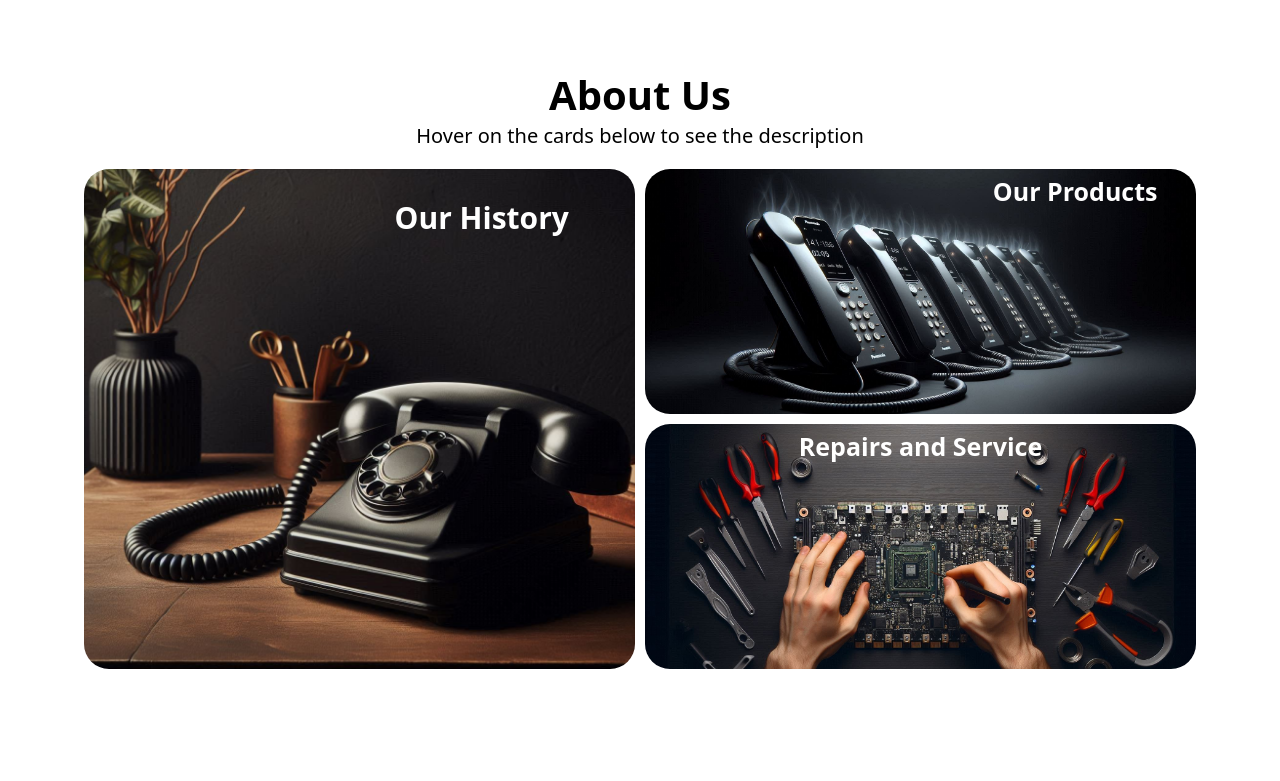
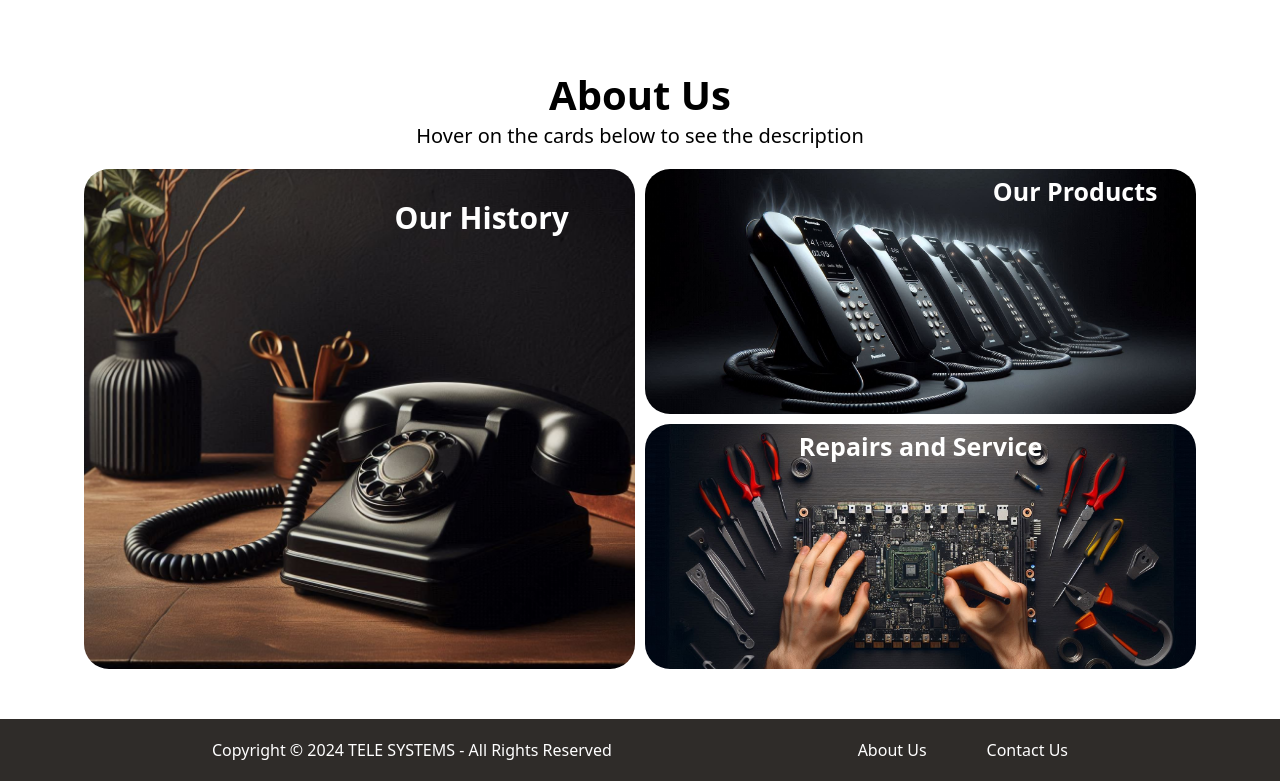
Before and after one commit to AthulBiju11/TeleSystems-Website, an Astro site: page / in a window 1280 px wide. Shown: the part 1313-2094 px from the top of the page. Before the commit the page ends 2002 px from the top, so only its background shows below. Built offline with nearby package versions, Linux system fonts and the light colour scheme; Astro itself is replaced by a stand-in of ours.

Commit message:
Finished with footer component

```diff
--- a/assets/scss/landing.scss
+++ b/assets/scss/landing.scss
@@ -1,6 +1,7 @@
 
 .category-card-container {
     margin-top: 80px;
+
 
     .category-container {
         padding: 20px;
@@ -79,3 +80,8 @@
     justify-content: center;
 
 }
+
+.footer-container{
+    margin-top: 30px;
+    background-color: #2f2c29 ;
+}
--- /dev/null
+++ b/src/components/react/Footer/footer.scss
@@ -0,0 +1,49 @@
+.footer{
+    display: flex;
+    justify-content: center;
+    align-items: center;
+    color: white;
+
+    .footer-contents{
+
+        padding: 20px;
+        width: 70%;
+        display: flex;
+        align-items: center;
+        justify-content: space-between;
+
+        .copyright-div{
+            text-align: center;
+        }
+
+        .links-div{
+
+
+
+            ul{
+                display: flex;
+                gap: 60px;
+                list-style-type: none;
+
+                li{
+                    cursor: pointer;
+                }
+            }
+        }
+
+        @media (max-width : 768px){
+            flex-direction: column;
+            width: 100%;
+            .copyright-div{
+                font-size: 13px;
+
+            }
+            .links-div{
+                margin-top: 4px;
+                font-size: 13px;
+            }
+        }
+    }
+
+
+}
--- /dev/null
+++ b/src/components/react/Footer/footer.tsx
@@ -0,0 +1,19 @@
+import "./footer.scss";
+
+const Footer = () => {
+  return (
+    <div className="footer">
+      <div className="footer-contents">
+        <div className="copyright-div">Copyright © 2024 TELE SYSTEMS - All Rights Reserved</div>
+        <div className="links-div">
+            <ul>
+                <li>About Us</li>
+                <li>Contact Us</li>
+            </ul>
+        </div>
+      </div>
+    </div>
+  );
+};
+
+export default Footer;
--- a/src/pages/index.astro
+++ b/src/pages/index.astro
@@ -5,6 +5,7 @@ import PromoSectionLarge from "../components/react/PromoSectionLarge/promoSectio
 import "../../assets/scss/landing.scss"
 import CategoryCard from "../components/react/sub-components/CategoryCard/categoryCard"
 import AboutComponent from "../components/react/AboutComponent/aboutComponent"
+import Footer from "../components/react/Footer/footer"
 import data from "../../public/data.json"
 ---
 
@@ -36,5 +37,9 @@ import data from "../../public/data.json"
             <AboutComponent/>
         </div>
 
+        <div class="footer-container">
+            <Footer/>
+        </div>
+
     </main>
 </Layout>
```
